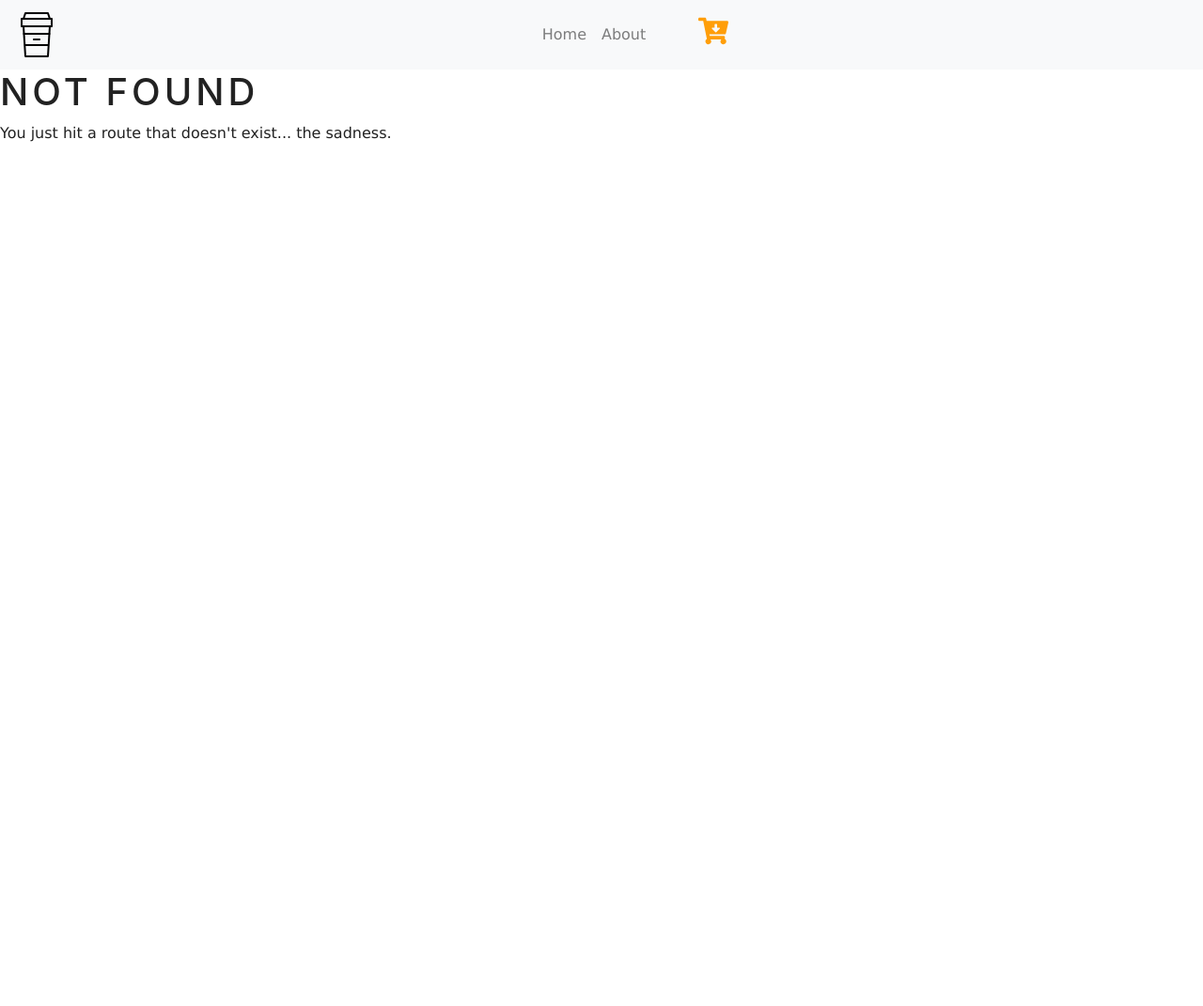
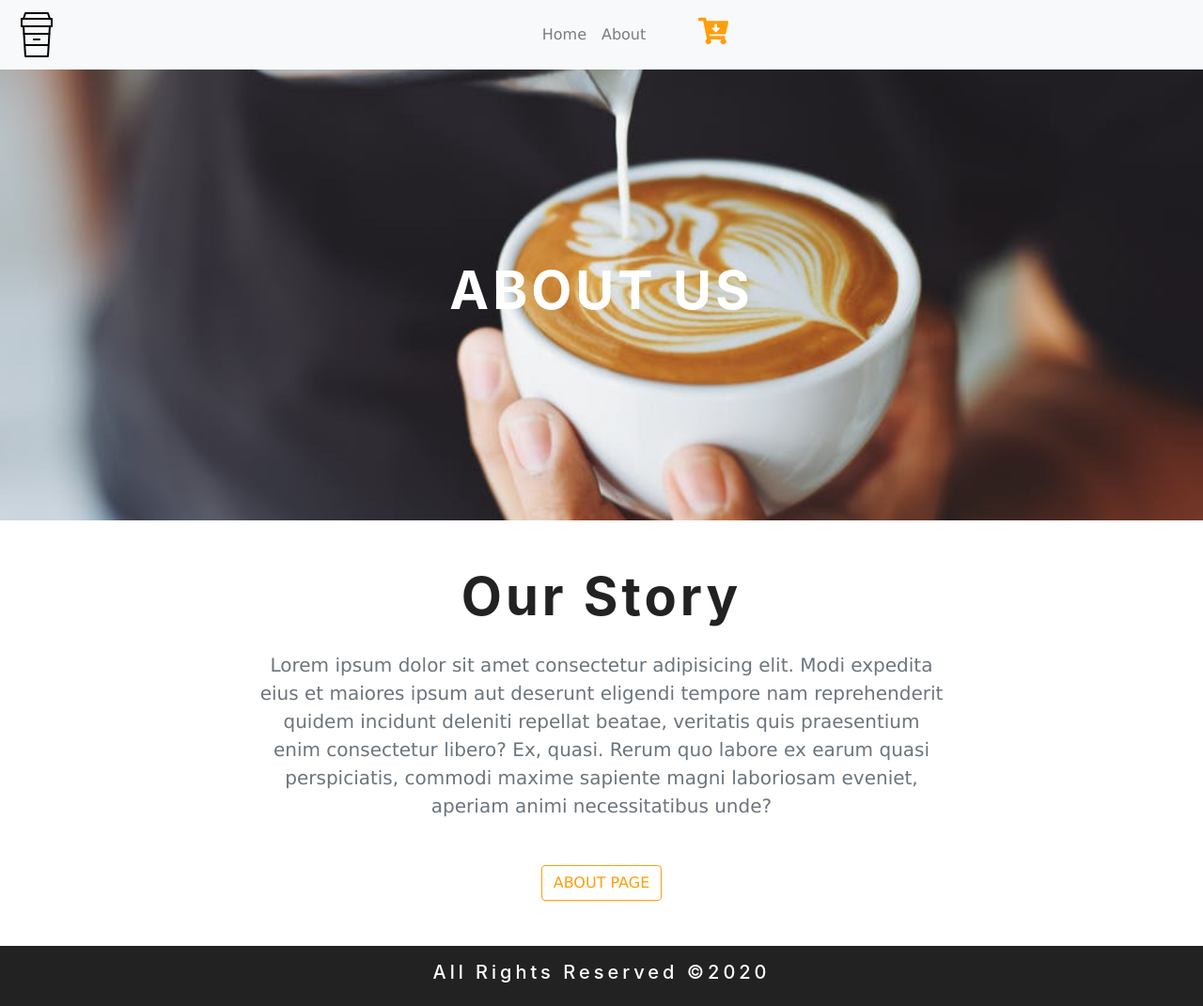
Before and after one commit to kurczlorinc/gtasby-coffee-project, a Gatsby site: page /about in a window 1280 px wide. Before the commit this address had no page. Shown: the whole page at 94% size. Before the commit the page ends 800 px from the top, so only its background shows below. Built offline with nearby package versions, Linux system fonts and the light colour scheme; Gatsby itself is replaced by a stand-in of ours.

Commit message:
connected to contentful

```diff
--- a/gatsby-config.js
+++ b/gatsby-config.js
@@ -1,3 +1,6 @@
+require("dotenv").config({
+  path: `.env.${process.env.NODE_ENV}`,
+})
 module.exports = {
   siteMetadata: {
     title: `Regular Joe's`,
@@ -11,6 +14,14 @@
       options: {
         name: `images`,
         path: `${__dirname}/src/images`,
+      },
+    },
+    {
+      resolve: `gatsby-source-contentful`,
+      options: {
+        spaceId: process.env.CONTENTFUL_SPACE_ID,
+        // Learn about environment variables: https://gatsby.dev/env-vars
+        accessToken: process.env.CONTENTFUL_ACCESS_TOKEN,
       },
     },
     `gatsby-transformer-sharp`,
--- a/package.json
+++ b/package.json
@@ -6,11 +6,13 @@
   "author": "Kyle Mathews <mathews.kyle@gmail.com>",
   "dependencies": {
     "gatsby": "^2.20.12",
+    "gatsby-background-image": "^1.0.1",
     "gatsby-image": "^2.3.1",
     "gatsby-plugin-manifest": "^2.3.3",
     "gatsby-plugin-offline": "^3.1.2",
     "gatsby-plugin-react-helmet": "^3.2.1",
     "gatsby-plugin-sharp": "^2.5.3",
+    "gatsby-source-contentful": "^2.2.7",
     "gatsby-source-filesystem": "^2.2.2",
     "gatsby-transformer-sharp": "^2.4.3",
     "prop-types": "^15.7.2",
--- /dev/null
+++ b/src/components/Globals/BackgroundSection.js
@@ -0,0 +1,24 @@
+import React from 'react'
+import BackgroundImage from 'gatsby-background-image'
+
+export default function BackgroundSection({
+    img,
+    styleClass,
+    title,
+    children
+}) {
+    return (
+        <BackgroundImage className={styleClass}
+            fluid={img}>
+            <h1 className="title text-white text-uppercase text-centered display-4 font-weight-bold">
+                {title}
+            </h1>
+            {children}
+        </BackgroundImage>
+    )
+}
+
+BackgroundSection.defaultProps = {
+    title: "default title",
+    styleClass: "default-background"
+}
--- /dev/null
+++ b/src/components/Globals/Footer.js
@@ -0,0 +1,15 @@
+import React from 'react'
+
+export default function Footer() {
+    return (
+        <footer className="footer py-3">
+            <div className="container">
+                <div className="row">
+                    <div className="col-10 mx-auto col-md-6 text-yellow text-center text-capitalize">
+                        <h5>all rights reserved &copy;{new Date().getFullYear().toString()}</h5>
+                    </div>
+                </div>
+            </div>
+        </footer>
+    )
+}
--- /dev/null
+++ b/src/components/Globals/Title.js
@@ -0,0 +1,11 @@
+import React from 'react'
+
+export default function Title({title}) {
+    return (
+        <div className="row">
+            <div className="col text-center mb-3">
+                <h1 className="display-4 text-capitalize font-weight-bold">{title}</h1>
+            </div>
+        </div>
+    )
+}
--- /dev/null
+++ b/src/components/Home/info.js
@@ -0,0 +1,25 @@
+import React from 'react'
+import { Link } from 'gatsby'
+import Title from '../Globals/Title'
+
+export default function info() {
+    return (
+        <section className="py-5">
+            <div className="container">
+                <Title title="our story"></Title>
+                <div className="row">
+                    <div className="col-10 col-sm-8 mx-auto text-center">
+                        <p className="lead text-muted mb-5">
+                            Lorem ipsum dolor sit amet consectetur adipisicing elit. Modi expedita eius et maiores ipsum aut deserunt eligendi tempore nam reprehenderit quidem incidunt deleniti repellat beatae, veritatis quis praesentium enim consectetur libero? Ex, quasi. Rerum quo labore ex earum quasi perspiciatis, commodi maxime sapiente magni laboriosam eveniet, aperiam animi necessitatibus unde?
+                        </p>
+                        <Link to="/about">
+                            <button className="btn text-uppercase btn-yellow">
+                                about page
+                            </button>
+                        </Link>
+                    </div>
+                </div>
+            </div>
+        </section>
+    )
+}
--- a/src/components/layout.css
+++ b/src/components/layout.css
@@ -1,6 +1,6 @@
 :root{
-  --mainBrown:#2b1ef1;
-  --mainYellow:#ff9e09;
+  --mainBrown:#2b11ef;
+  --mainYellow:rgb(255, 158, 9);
   --mainGrey:#ece8dc;
   --mainWhite:#fff;
   --mainDark:#222;
@@ -28,3 +28,29 @@
   color:var(--mainYellow);
   font-size: 2rem;
 }
+.default-background, .about-background{
+  min-height: 92vh;
+  display: flex;
+  align-items: center;
+  justify-content: center;
+  background: linear-gradient(rgba(255, 158, 9, 0.5),
+  rgba(255, 158, 9, 0.5));
+  opacity:50 !important;
+  background-position: center;
+  background-size: cover;
+}
+.about-background{
+  min-height: 60vh;
+}
+.btn-yellow{
+  color:var(--mainYellow);
+  border-color:var(--mainYellow);
+}
+.btn-yellow:hover{
+  background: var(--mainYellow);
+  color:var(--mainBrown) !important;
+}
+.footer{
+  background: var(--mainDark);
+  color:var(--mainWhite);
+}
--- a/src/components/layout.js
+++ b/src/components/layout.js
@@ -7,17 +7,19 @@
 
 import React from "react"
 import PropTypes from "prop-types"
- /*import { useStaticQuery, graphql } from "gatsby" */
+/*import { useStaticQuery, graphql } from "gatsby" */
 
- import "./bootstrap.min.css"
+import "./bootstrap.min.css"
 import "./layout.css"
 
 import Navbar from "./Globals/Navbar"
+import Footer from './Globals/Footer'
 
 const Layout = ({ children }) =>
   (<>
     <Navbar />
     {children}
+    <Footer />
   </>);
 
 Layout.propTypes = {
--- /dev/null
+++ b/src/pages/about.js
@@ -0,0 +1,35 @@
+import React from "react"
+import { Link, graphql } from "gatsby"
+
+import Layout from "../components/layout"
+import SEO from "../components/seo"
+
+import BackgroundSection from '../components/Globals/BackgroundSection'
+import Info from '../components/Home/info'
+
+
+const AboutPage = ({ data }) => (
+    <Layout>
+        <SEO title="Home" />
+        <BackgroundSection
+            img={data.img.childImageSharp.fluid}
+            title="about us"
+            styleClass="about-background" />
+        <Info />
+    </Layout>
+)
+
+export const query = graphql`
+{
+    img:file(relativePath:{eq:"about-background.jpeg"}){
+        childImageSharp{
+            fluid{
+                ...GatsbyImageSharpFluid_tracedSVG
+            }
+        }
+    }
+}
+`
+
+
+export default AboutPage
```
Also changed, not shown: src/pages/index.js (+25 -6 lines), 2 other files.
